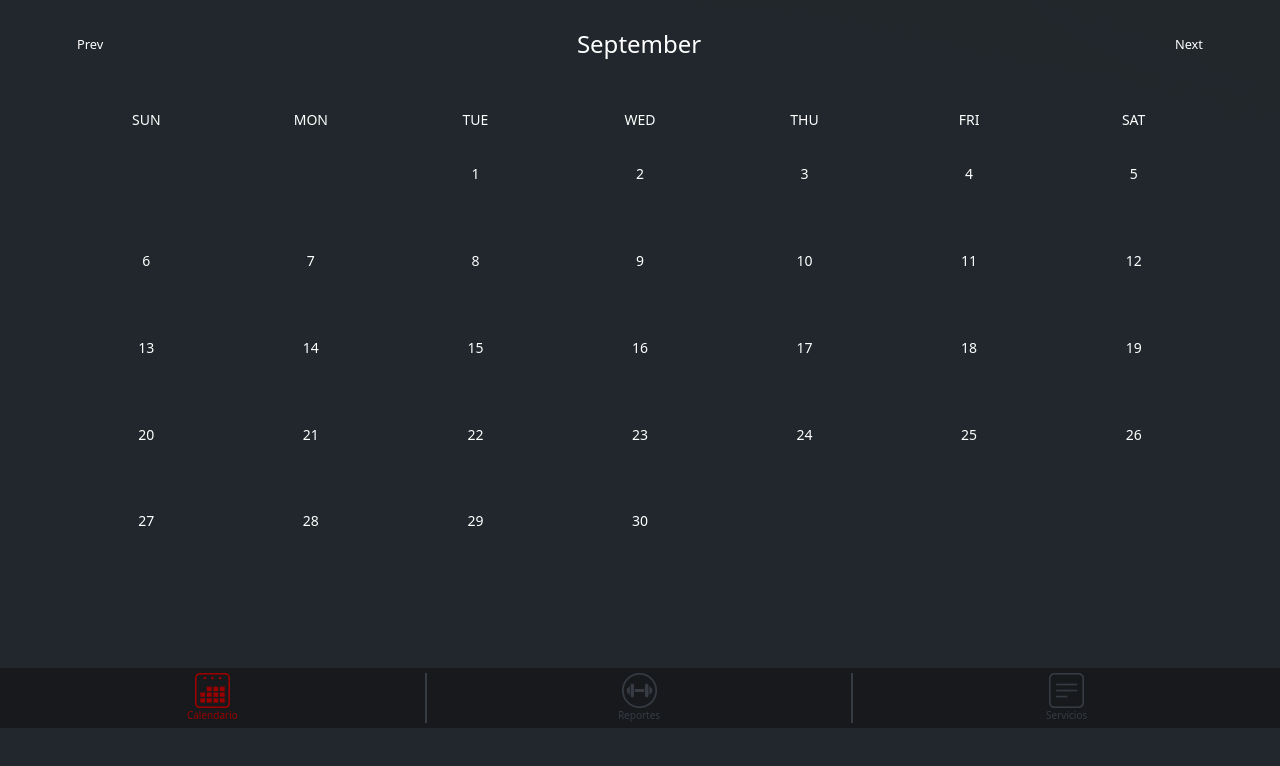
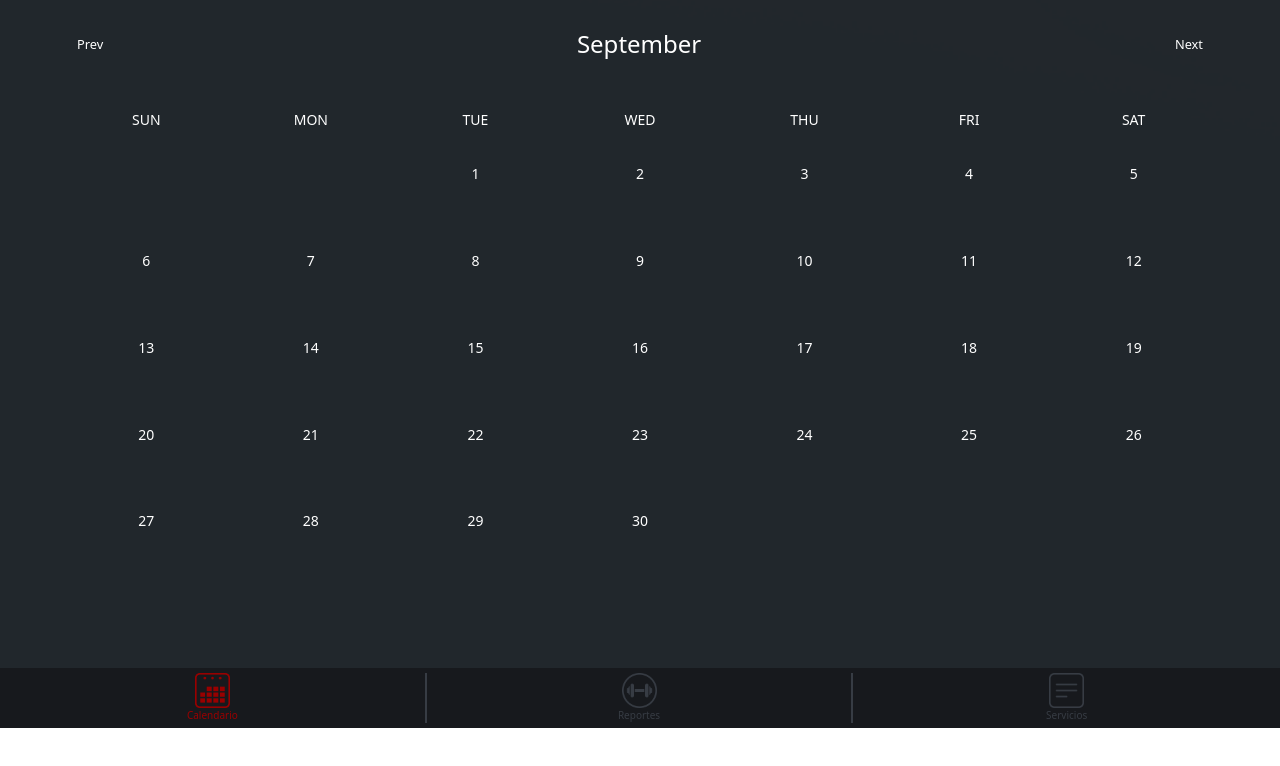
Before and after one commit to andreinaypp/training, a website: page src/calendario.html in a window 1280 px wide. Shown: the part 72-838 px from the top of the page. After the commit the page ends 800 px from the top, so only its background shows below. Drawn offline with nearby package versions, Linux system fonts and the light colour scheme; files that its build step writes are made by us from their sources; files whose address does not match are found by name.

Commit message:
ajustes calendario

```diff
--- a/src/assets/scss/calendario.scss
+++ b/src/assets/scss/calendario.scss
@@ -3,7 +3,7 @@ body {
   background-size: cover;
   overflow-y: auto;
   color: white;
-  height: 100vh;
+  height: calc(100vh - 130px);
   @media (min-width: 500px) and (max-width: 767.98px) {
     height: auto;
   }
```
Also changed, not shown: dist/assets/css/calendario.css, dist/assets/css/calendario.min.css, 1 other file.
